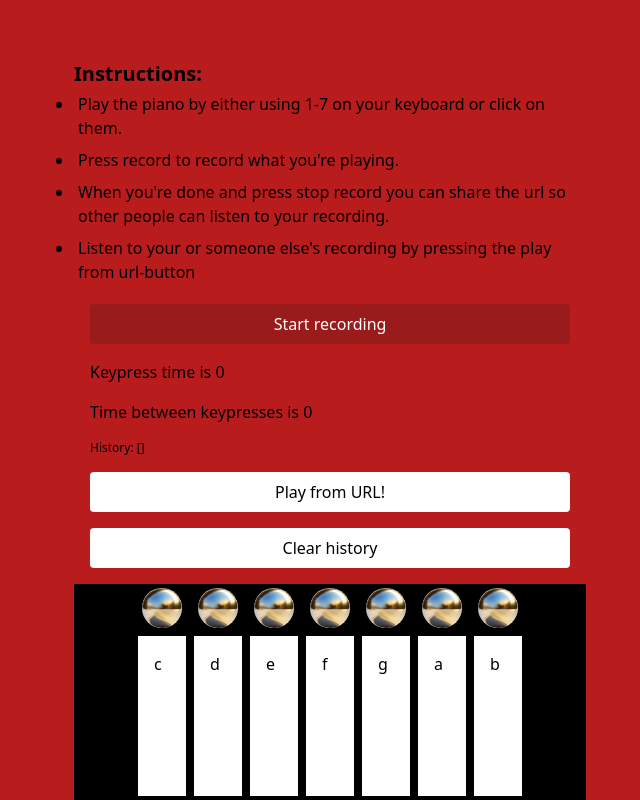
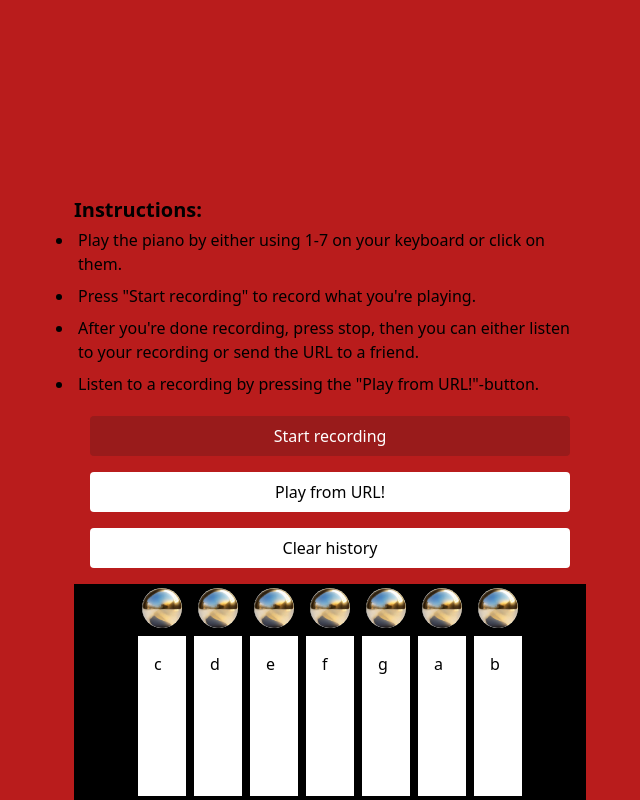
Before and after one commit to lysmac/christmas-piano, a Vue app: page / in a window 1280 px wide. Shown: the whole page, without its empty margins (310-950 px from the left). Built offline with nearby package versions, Linux system fonts and the light colour scheme.

Commit message:
updated the instructions and hidden stuff the user dont need to see

```diff
--- a/src/components/Instructions.vue
+++ b/src/components/Instructions.vue
@@ -6,15 +6,12 @@
     <li>
       Play the piano by either using 1-7 on your keyboard or click on them.
     </li>
-    <li>Press record to record what you're playing.</li>
+    <li>Press "Start recording" to record what you're playing.</li>
     <li>
-      When you're done and press stop record you can share the url so other
-      people can listen to your recording.
+      After you're done recording, press stop, then you can either listen to
+      your recording or send the URL to a friend.
     </li>
-    <li>
-      Listen to your or someone else's recording by pressing the play from
-      url-button
-    </li>
+    <li>Listen to a recording by pressing the "Play from URL!"-button.</li>
   </ul>
 </template>
 
--- a/src/components/Piano.vue
+++ b/src/components/Piano.vue
@@ -263,9 +263,9 @@ onUnmounted(() => {
     >
       {{ recordToggle ? "Stop recording" : "Start recording" }}
     </button>
-    <p>Keypress time is {{ keyPressTime }}</p>
+    <!-- <p>Keypress time is {{ keyPressTime }}</p>
     <p>Time between keypresses is {{ timeBetweenKeyPresses }}</p>
-    <p class="text-xs">History: {{ history }}</p>
+    <p class="text-xs">History: {{ history }}</p> -->
     <button @click="playHistory()" class="bg-white p-2 rounded">
       Play from URL!
     </button>
```
